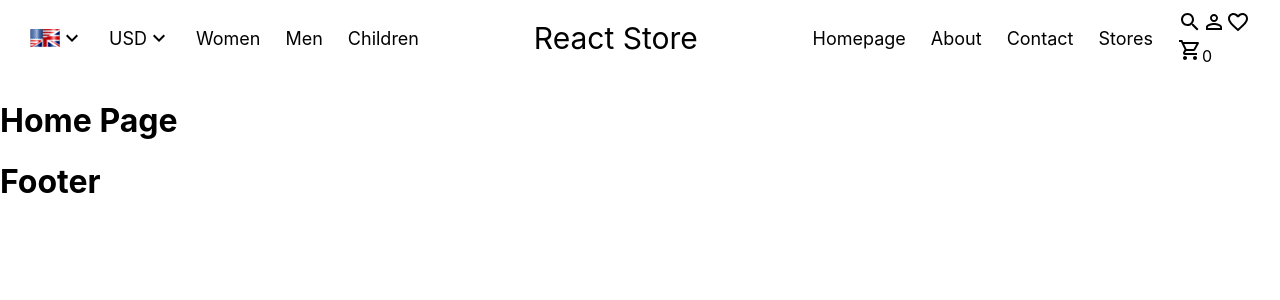
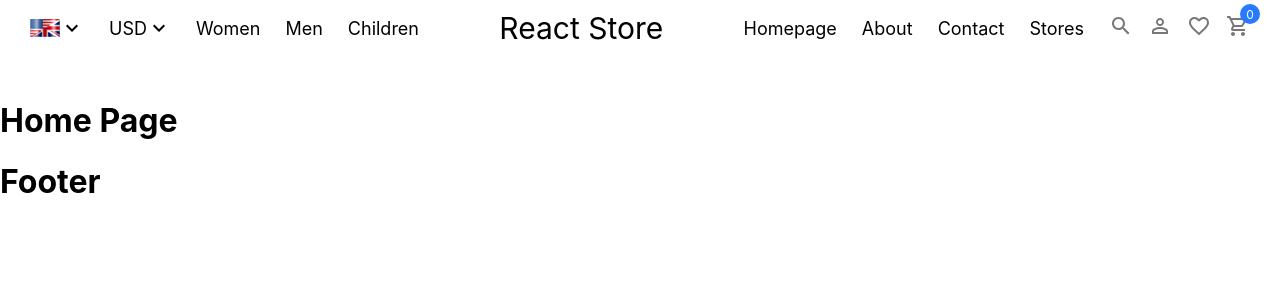
Before and after one commit to Tito-Rollis/Ecommerce, a React (Create React App) app: page / in a window 1280 px wide. Shown: the top 300 px of the page. Built offline with nearby package versions, Linux system fonts and the light colour scheme.

Commit message:
navbar setup done

```diff
--- a/src/app.scss
+++ b/src/app.scss
@@ -1,6 +1,11 @@
 .app {
     .link {
         text-decoration: none;
-        color:inherit
+        color: inherit;
+    }
+    .centered {
+        display: flex;
+        justify-content: center;
+        align-items: center;
     }
 }
--- a/src/components/Navbar/index.tsx
+++ b/src/components/Navbar/index.tsx
@@ -67,7 +67,7 @@
                         <FavoriteBorderOutlinedIcon />
                         <div className="cartIcon">
                             <ShoppingCartOutlinedIcon />
-                            <span>0</span>
+                            <span className="centered">0</span>
                         </div>
                     </div>
                 </div>
--- a/src/components/Navbar/navbar.scss
+++ b/src/components/Navbar/navbar.scss
@@ -26,5 +26,27 @@
         .center {
             font-size: 30px;
         }
+
+        .icons {
+            display: flex;
+            gap: 15px;
+            color: #777;
+            cursor: pointer;
+
+            .cartIcon {
+                position: relative;
+                span {
+                    font-size: 12px;
+                    width: 20px;
+                    height: 20px;
+                    border-radius: 50%;
+                    background-color: #2879fe;
+                    color: white;
+                    position: absolute;
+                    right: -10px;
+                    top: -10px;
+                }
+            }
+        }
     }
 }
```
Also changed, not shown: src/index.css (+6 -8 lines).
